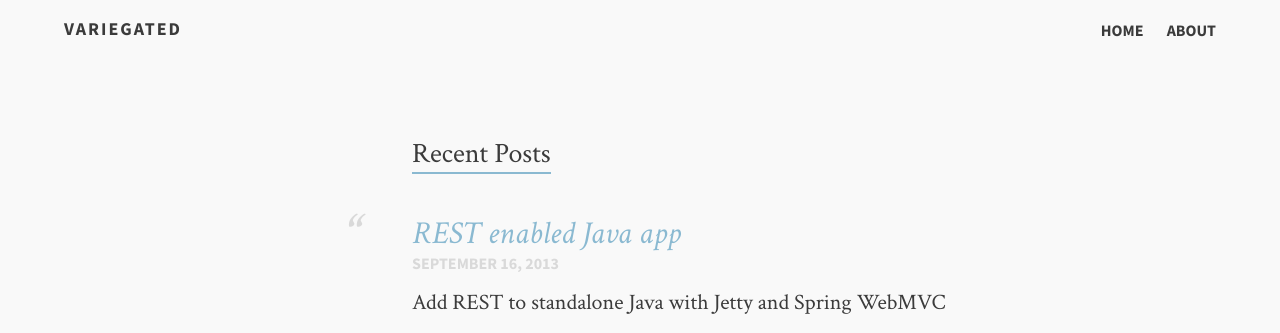
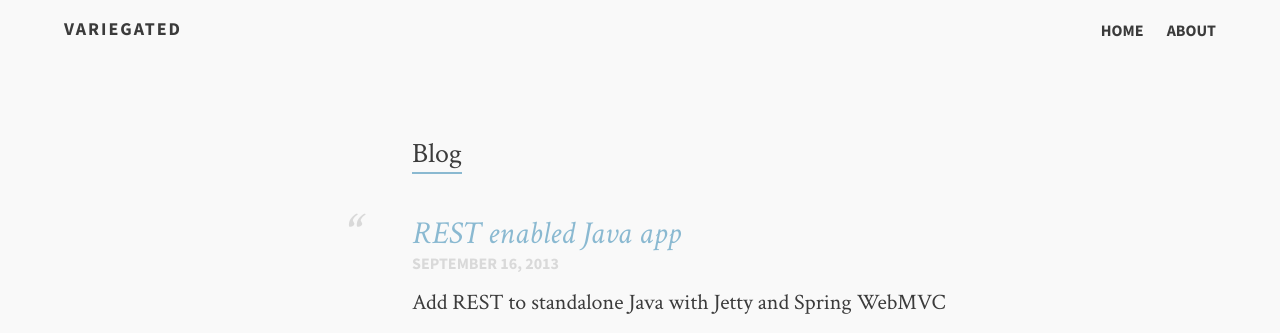
Before and after one commit to AlanHohn/alanhohn.github.io, a Jekyll site: the page built from index.md, in a window 1280 px wide. Shown: the top 333 px of the page. Built offline with Jekyll 4.4.1, drawn with Linux system fonts in a browser that asks for light colours.

Commit message:
Tweak home page

```diff
--- a/index.md
+++ b/index.md
@@ -1,5 +1,5 @@
 ---
 layout: home
-title: "Recent Posts"
+title: "Blog"
 tags: [blog]
 ---
```
